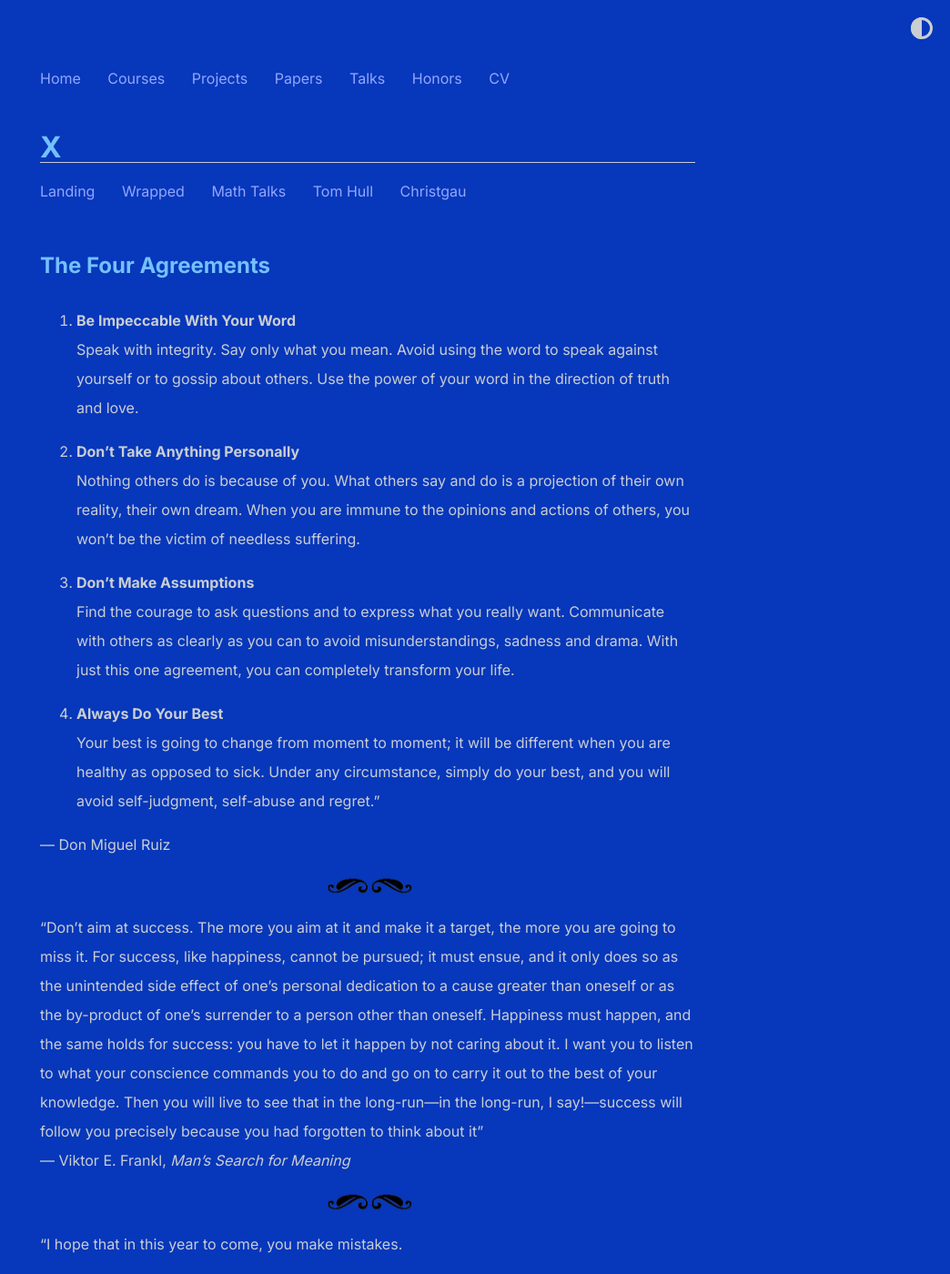
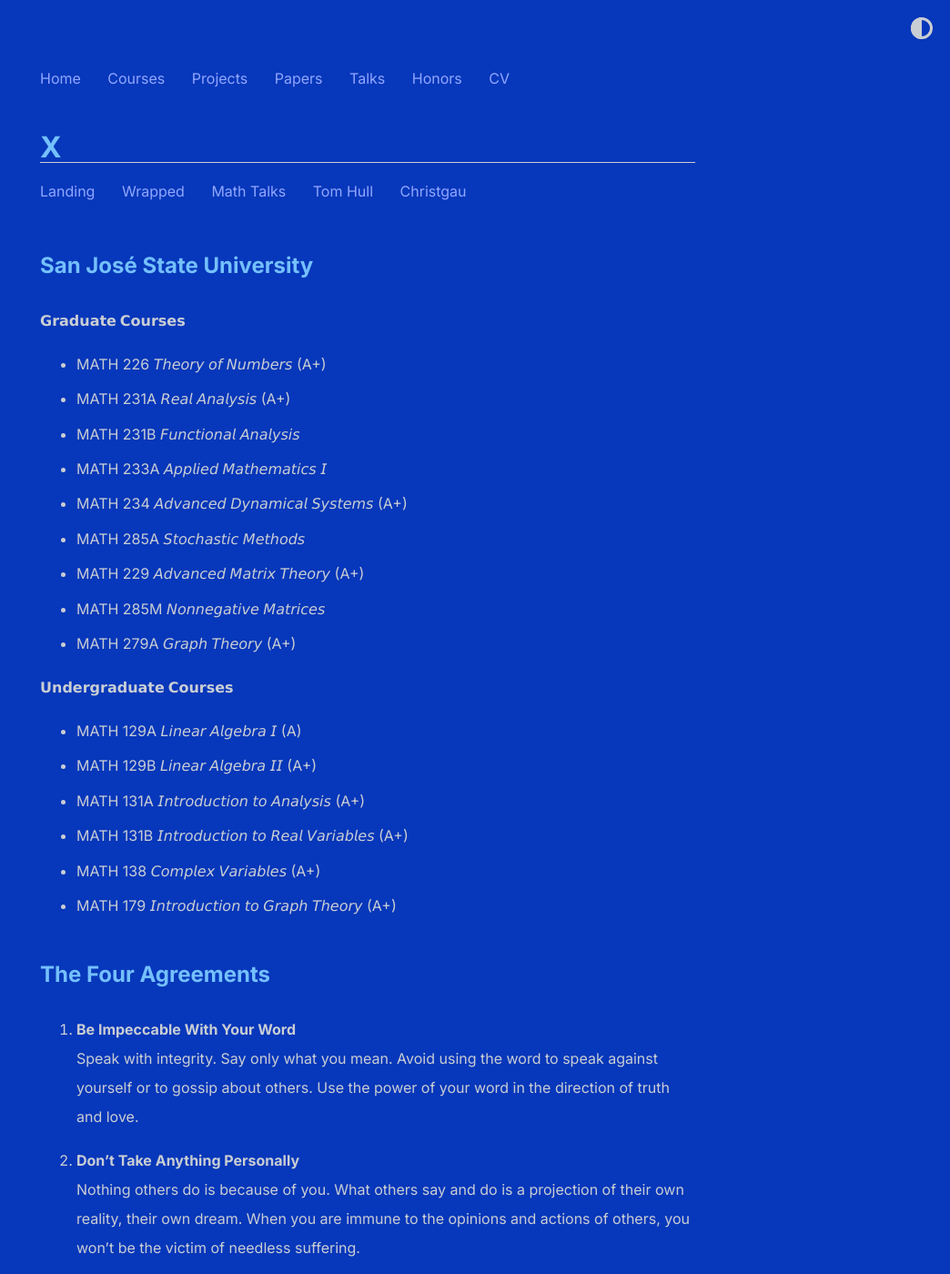
Before and after one commit to shihankanungo/shihankanungo.github.io, a Jekyll site: the page built from x.md, in a window 1280 px wide and 1400 px high. Shown: the whole window at 91% size, without its empty margins (236-1280 px from the left). Built offline with Jekyll 4.4.1, drawn with Linux system fonts in a browser that asks for light colours.

Commit message:
Update x.md

```diff
--- a/x.md
+++ b/x.md
@@ -3,6 +3,28 @@
 title: X
 ---
 
+## San José State University
+
+**𝗚𝗿𝗮𝗱𝘂𝗮𝘁𝗲 𝗖𝗼𝘂𝗿𝘀𝗲𝘀**
+
+- MATH 226 𝘛𝘩𝘦𝘰𝘳𝘺 𝘰𝘧 𝘕𝘶𝘮𝘣𝘦𝘳𝘴 (A+)
+- MATH 231A 𝘙𝘦𝘢𝘭 𝘈𝘯𝘢𝘭𝘺𝘴𝘪𝘴 (A+)
+- MATH 231B 𝘍𝘶𝘯𝘤𝘵𝘪𝘰𝘯𝘢𝘭 𝘈𝘯𝘢𝘭𝘺𝘴𝘪𝘴
+- MATH 233A 𝘈𝘱𝘱𝘭𝘪𝘦𝘥 𝘔𝘢𝘵𝘩𝘦𝘮𝘢𝘵𝘪𝘤𝘴 𝘐
+- MATH 234 𝘈𝘥𝘷𝘢𝘯𝘤𝘦𝘥 𝘋𝘺𝘯𝘢𝘮𝘪𝘤𝘢𝘭 𝘚𝘺𝘴𝘵𝘦𝘮𝘴 (A+)
+- MATH 285A 𝘚𝘵𝘰𝘤𝘩𝘢𝘴𝘵𝘪𝘤 𝘔𝘦𝘵𝘩𝘰𝘥𝘴
+- MATH 229 𝘈𝘥𝘷𝘢𝘯𝘤𝘦𝘥 𝘔𝘢𝘵𝘳𝘪𝘹 𝘛𝘩𝘦𝘰𝘳𝘺 (A+)
+- MATH 285M 𝘕𝘰𝘯𝘯𝘦𝘨𝘢𝘵𝘪𝘷𝘦 𝘔𝘢𝘵𝘳𝘪𝘤𝘦𝘴
+- MATH 279A 𝘎𝘳𝘢𝘱𝘩 𝘛𝘩𝘦𝘰𝘳𝘺 (A+)
+
+**𝗨𝗻𝗱𝗲𝗿𝗴𝗿𝗮𝗱𝘂𝗮𝘁𝗲 𝗖𝗼𝘂𝗿𝘀𝗲𝘀**
+
+- MATH 129A 𝘓𝘪𝘯𝘦𝘢𝘳 𝘈𝘭𝘨𝘦𝘣𝘳𝘢 𝘐 (A)
+- MATH 129B 𝘓𝘪𝘯𝘦𝘢𝘳 𝘈𝘭𝘨𝘦𝘣𝘳𝘢 𝘐𝘐 (A+)
+- MATH 131A 𝘐𝘯𝘵𝘳𝘰𝘥𝘶𝘤𝘵𝘪𝘰𝘯 𝘵𝘰 𝘈𝘯𝘢𝘭𝘺𝘴𝘪𝘴 (A+)
+- MATH 131B 𝘐𝘯𝘵𝘳𝘰𝘥𝘶𝘤𝘵𝘪𝘰𝘯 𝘵𝘰 𝘙𝘦𝘢𝘭 𝘝𝘢𝘳𝘪𝘢𝘣𝘭𝘦𝘴 (A+)
+- MATH 138 𝘊𝘰𝘮𝘱𝘭𝘦𝘹 𝘝𝘢𝘳𝘪𝘢𝘣𝘭𝘦𝘴 (A+)
+- MATH 179 𝘐𝘯𝘵𝘳𝘰𝘥𝘶𝘤𝘵𝘪𝘰𝘯 𝘵𝘰 𝘎𝘳𝘢𝘱𝘩 𝘛𝘩𝘦𝘰𝘳𝘺 (A+)
 
 ## The Four Agreements
 
```
